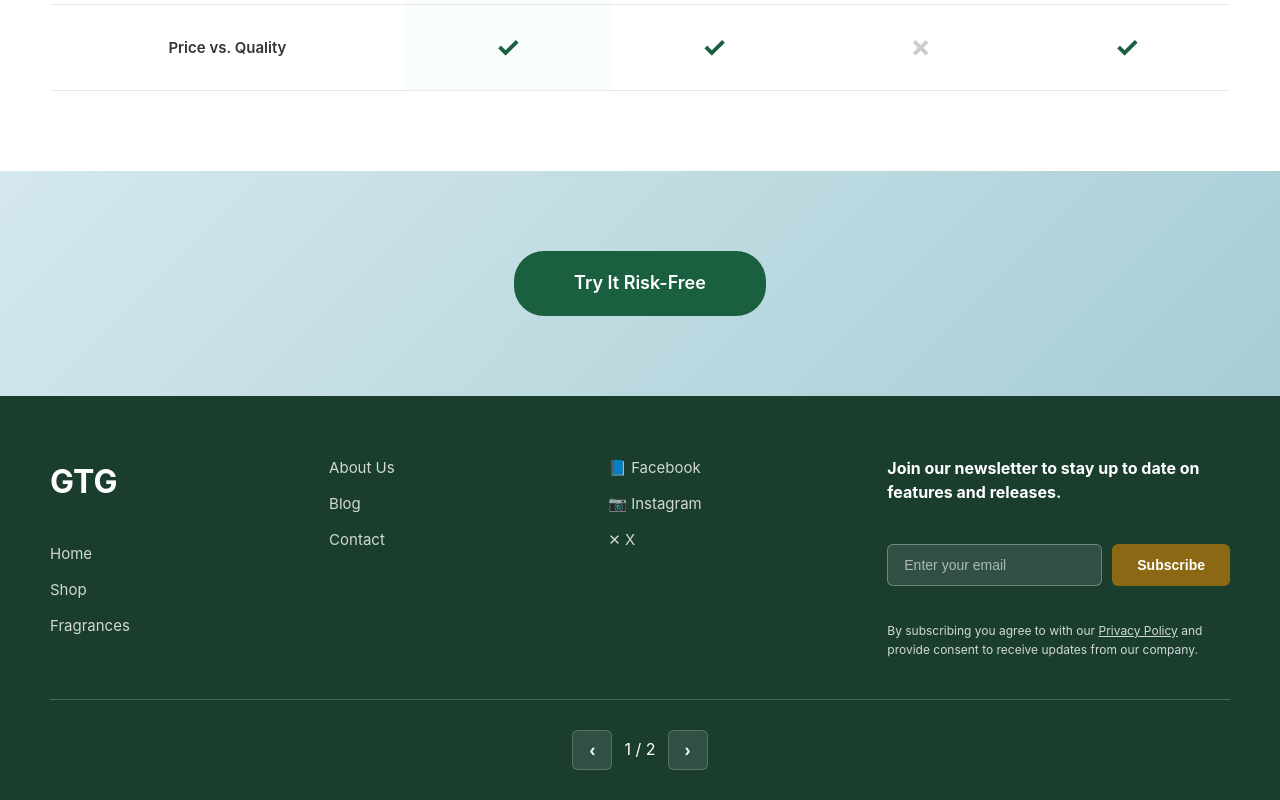
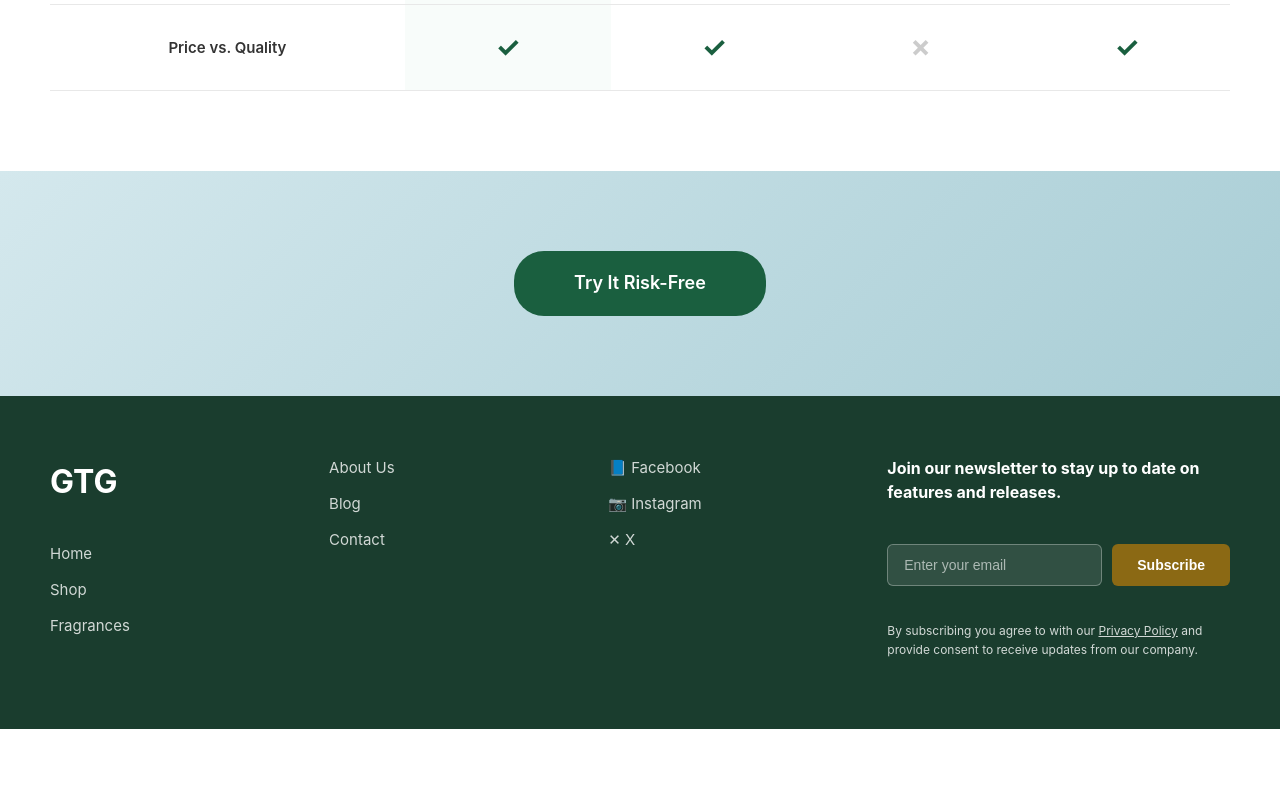
Before and after one commit to YashV159357/perfume-landing-page, a plain HTML site: page index.html in a window 1280 px wide. Shown: the part 3935-4735 px from the top of the page. After the commit the page ends 4664 px from the top, so only its background shows below. Drawn offline with Linux system fonts and the light colour scheme.

Commit message:
Update index.html

```diff
--- a/index.html
+++ b/index.html
@@ -501,13 +501,7 @@
                     </p>
                 </div>
             </div>
-            <div class="footer-bottom">
-                <div class="pagination">
-                    <button class="page-btn">‹</button>
-                    <span>1 / 2</span>
-                    <button class="page-btn">›</button>
-                </div>
-            </div>
+
         </div>
     </footer>
 
```
